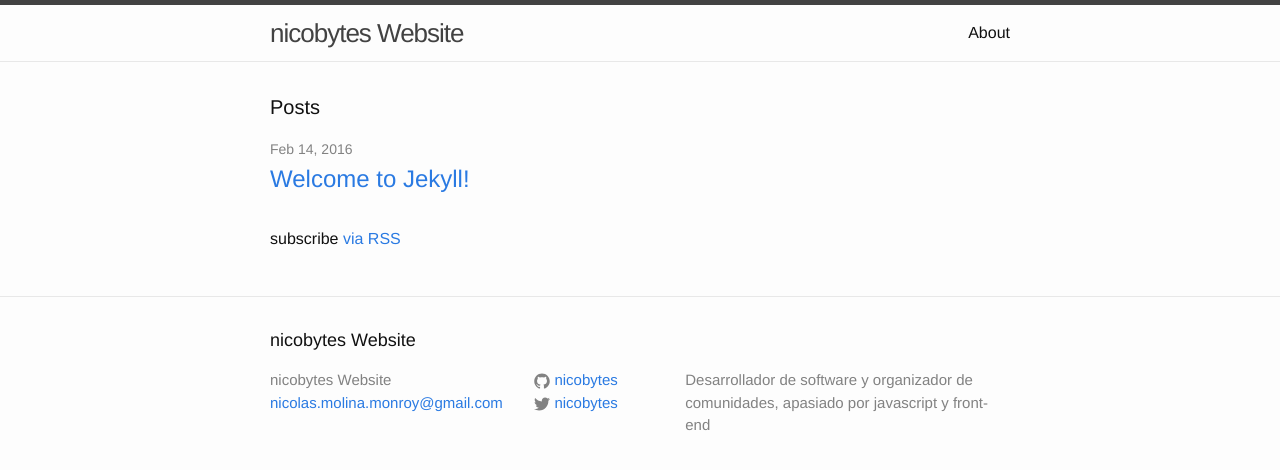
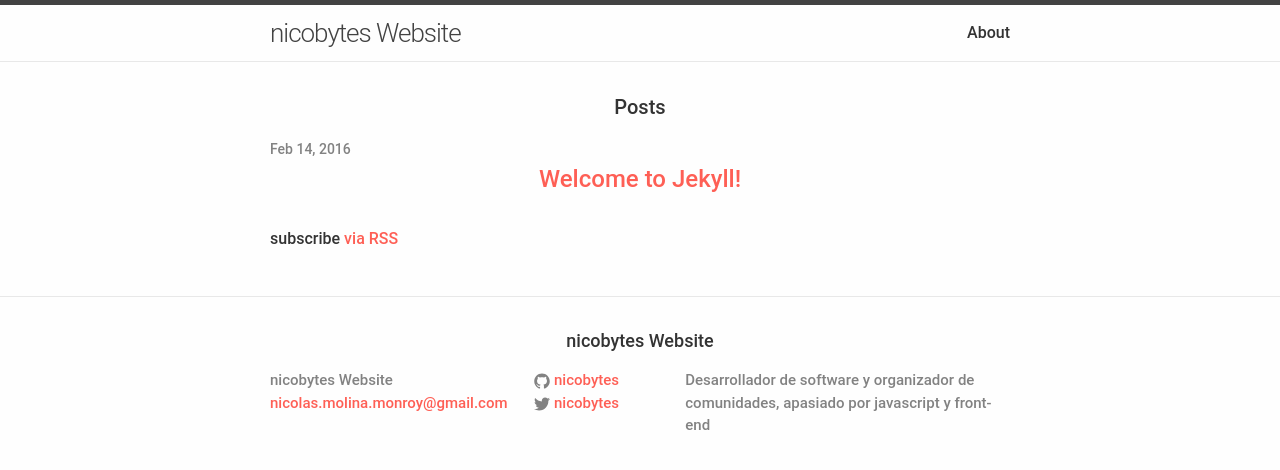
Before and after one commit to nicobytes/nicobytes-site, a Jekyll site: the page built from index.html, in a window 1280 px wide. Shown: the top 470 px of the page. Built offline with Jekyll 4.4.1, drawn with Linux system fonts in a browser that asks for light colours.

Commit message:
Add varibales and default style

```diff
--- a/_sass/_base.scss
+++ b/_sass/_base.scss
@@ -83,9 +83,13 @@
  */
 h1, h2, h3, h4, h5, h6 {
     font-weight: $base-font-weight;
+    text-align: center;
 }
-
-
+.mega{ font-size: $mega-font-size; }
+h1, .h1{ font-size: $h1-font-size; }
+h2, .h2{ font-size: $h2-font-size; }
+h3, .h3{ font-size: $h3-font-size; }
+h4, .h4{ font-size: $h4-font-size; }
 
 /**
  * Links
@@ -93,10 +97,6 @@
 a {
     color: $brand-color;
     text-decoration: none;
-
-    &:visited {
-        color: darken($brand-color, 15%);
-    }
 
     &:hover {
         color: $text-color;
--- a/css/main.scss
+++ b/css/main.scss
@@ -6,17 +6,28 @@
 
 
 // Our variables
-$base-font-family: "Helvetica Neue", Helvetica, Arial, sans-serif;
+$base-font-family: "Roboto", Helvetica, Arial, sans-serif;
 $base-font-size:   16px;
-$base-font-weight: 400;
+$base-font-weight: 500;
 $small-font-size:  $base-font-size * 0.875;
 $base-line-height: 1.5;
 
+$mega-font-size: 100px;
+$h1-font-size: 70px;
+$h2-font-size: 40px;
+$h3-font-size: 30px;
+$h4-font-size: 24px;
+
 $spacing-unit:     30px;
 
-$text-color:       #111;
-$background-color: #fdfdfd;
-$brand-color:      #2a7ae2;
+$text-color:       #333;
+$background-color: #fefefe;
+$brand-color:      #fe5f55;
+
+$blue-color: #92b5db;
+$yellow-color: #ede24e;
+$red-color: #df6d59;
+$purple-color: #b22339;
 
 $grey-color:       #828282;
 $grey-color-light: lighten($grey-color, 40%);
```
Also changed, not shown: _layouts/default.html (line endings or trailing spaces).
